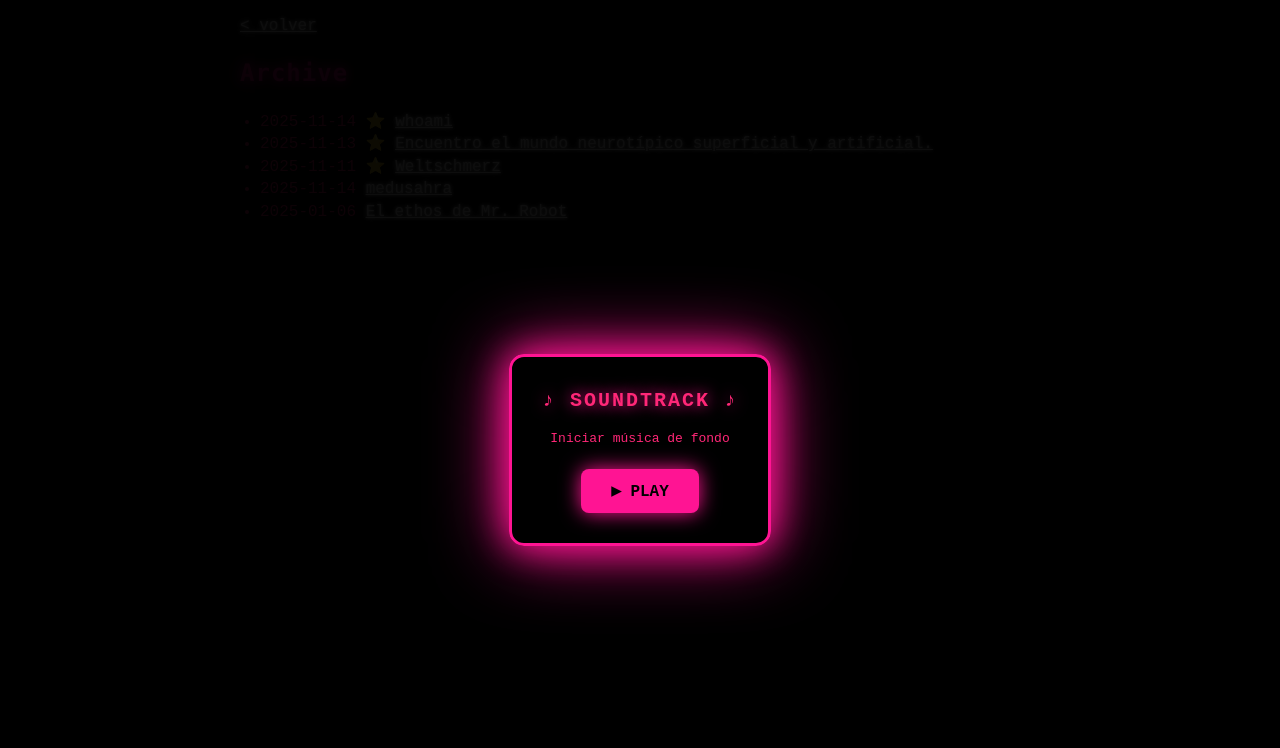
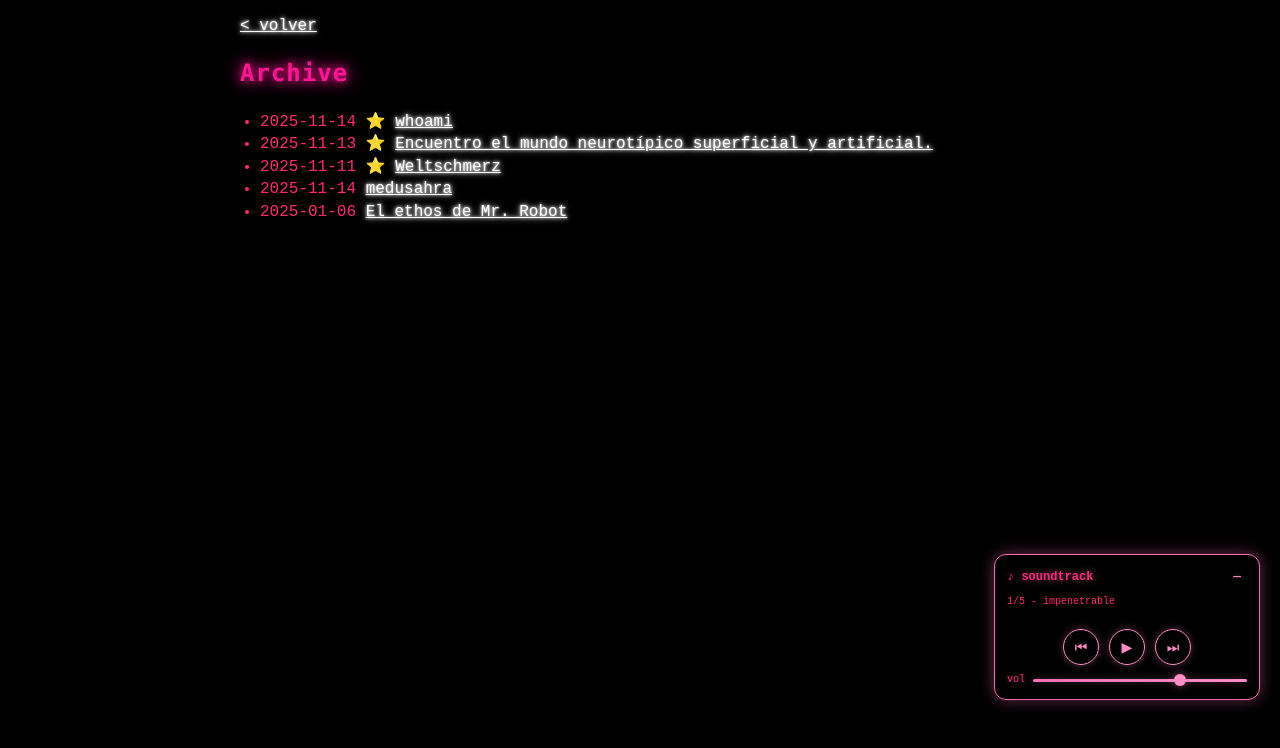
Before and after one commit to medusahra/medusahra.github.io, a Jekyll site: the page built from archive.md, in a window 1280 px wide. Shown: the top 748 px of the page. Built offline with Jekyll 4.4.1, drawn with Linux system fonts in a browser that asks for light colours.

Commit message:
Update default.html

```diff
--- a/_layouts/default.html
+++ b/_layouts/default.html
@@ -125,255 +125,194 @@ img {
   }
 }
 
-/* ===== OVERLAY INICIAL ===== */
-.player-overlay {
+/* ===== REPRODUCTOR MUSICAL ===== */
+.music-player {
   position: fixed;
-  top: 0;
-  left: 0;
-  width: 100%;
-  height: 100%;
+  bottom: 200px;
+  right: 20px;
   background: rgba(0, 0, 0, 0.95);
-  display: flex;
-  align-items: center;
-  justify-content: center;
-  z-index: 10000;
-  animation: glitchIn 0.5s ease-out;
+  border: 1.5px solid #ff6eb4;
+  border-radius: 12px;
+  padding: 12px;
+  box-shadow: 0 0 15px rgba(255, 110, 180, 0.4);
+  z-index: 9999;
+  font-family: monospace;
+  min-width: 240px;
+  max-width: 250px;
+  backdrop-filter: blur(10px);
+  transition: all 0.3s ease;
 }
 
-.player-overlay.hidden {
+.music-player:hover {
+  box-shadow: 0 0 25px rgba(255, 110, 180, 0.6);
+  border-color: #ff8dc7;
+}
+
+.music-player.minimized {
+  min-width: auto;
+  padding: 8px 12px;
+}
+
+.player-header {
+  display: flex;
+  justify-content: space-between;
+  align-items: center;
+  margin-bottom: 8px;
+}
+
+.player-title {
+  color: #ff8dc7;
+  font-size: 12px;
+  text-shadow: 0 0 8px rgba(255, 141, 199, 0.6);
+  font-weight: bold;
+}
+
+.minimize-btn {
+  background: none;
+  border: none;
+  color: #ff8dc7;
+  font-size: 16px;
+  cursor: pointer;
+  text-shadow: 0 0 5px rgba(255, 141, 199, 0.4);
+  transition: all 0.3s;
+  padding: 0;
+  width: 20px;
+  height: 20px;
+}
+
+.minimize-btn:hover {
+  text-shadow: 0 0 12px rgba(255, 141, 199, 0.8);
+  transform: scale(1.2);
+}
+
+.player-content {
+  display: block;
+}
+
+.player-content.hidden {
   display: none;
 }
 
-@keyframes glitchIn {
-  0% { opacity: 0; }
-  20% { opacity: 1; transform: translate(2px, 0); }
-  40% { transform: translate(-2px, 0); }
-  60% { transform: translate(2px, 0); }
-  80% { transform: translate(0, 0); }
-  100% { opacity: 1; transform: translate(0, 0); }
+.track-info {
+  color: #ffb3d9;
+  font-size: 10px;
+  margin-bottom: 8px;
+  height: 26px;
+  overflow: hidden;
+  text-overflow: ellipsis;
+  line-height: 1.3;
 }
 
-.player-welcome {
-  background: rgba(0, 0, 0, 0.98);
-  border: 3px solid #ff1493;
-  border-radius: 15px;
-  padding: 30px;
-  box-shadow: 0 0 30px #ff1493, 0 0 60px #ff1493;
-  text-align: center;
-  max-width: 350px;
-  animation: pulse 2s ease-in-out infinite;
+.controls {
+  display: flex;
+  justify-content: center;
+  gap: 10px;
+  margin-bottom: 8px;
 }
 
-@keyframes pulse {
-  0%, 100% { box-shadow: 0 0 30px #ff1493, 0 0 60px #ff1493; }
-  50% { box-shadow: 0 0 40px #ff1493, 0 0 80px #ff1493; }
-}
-
-.welcome-title {
-  color: #ff1493;
-  font-size: 20px;
-  text-shadow: 0 0 15px #ff1493;
-  font-weight: bold;
-  margin-bottom: 15px;
-  font-family: monospace;
-  letter-spacing: 2px;
-}
-
-.welcome-subtitle {
-  color: #ff2777;
-  font-size: 13px;
-  margin-bottom: 20px;
-  font-family: monospace;
-}
-
-.play-start-btn {
-  background: #ff1493;
-  color: #000;
-  border: none;
-  padding: 12px 30px;
-  font-size: 16px;
-  font-weight: bold;
-  border-radius: 8px;
-  cursor: pointer;
-  font-family: monospace;
-  box-shadow: 0 0 20px #ff1493;
-  transition: all 0.3s;
-}
-
-.play-start-btn:hover {
-  background: #fff;
-  box-shadow: 0 0 30px #ff1493, 0 0 50px #ff1493;
-  transform: scale(1.05);
-}
-
-/* ===== BARRA INFERIOR ===== */
-.music-bar {
-  position: fixed;
-  bottom: 0;
-  left: 0;
-  width: 100%;
-  background: linear-gradient(180deg, transparent, rgba(0, 0, 0, 0.98));
-  backdrop-filter: blur(10px);
-  border-top: 2px solid #ff1493;
-  padding: 8px 15px;
-  z-index: 9999;
-  display: none;
-  box-shadow: 0 -5px 30px rgba(255, 20, 147, 0.3);
-}
-
-.music-bar.visible {
-  display: flex;
-  align-items: center;
-  justify-content: space-between;
-  gap: 15px;
-  animation: slideUp 0.5s ease-out;
-}
-
-@keyframes slideUp {
-  from { transform: translateY(100%); opacity: 0; }
-  to { transform: translateY(0); opacity: 1; }
-}
-
-.bar-info {
-  flex: 1;
-  min-width: 0;
-}
-
-.bar-track {
-  color: #ff1493;
-  font-size: 11px;
-  text-shadow: 0 0 8px #ff1493;
-  font-weight: bold;
-  white-space: nowrap;
-  overflow: hidden;
-  text-overflow: ellipsis;
-}
-
-.bar-controls {
-  display: flex;
-  gap: 8px;
-  align-items: center;
-}
-
-.bar-btn {
+.control-btn {
   background: none;
-  border: 1.5px solid #ff1493;
-  color: #ff1493;
-  width: 32px;
-  height: 32px;
+  border: 1.5px solid #ff8dc7;
+  color: #ff8dc7;
+  width: 36px;
+  height: 36px;
   border-radius: 50%;
   cursor: pointer;
-  font-size: 12px;
+  font-size: 14px;
   transition: all 0.3s;
-  box-shadow: 0 0 8px rgba(255, 20, 147, 0.5);
+  box-shadow: 0 0 8px rgba(255, 141, 199, 0.3);
   display: flex;
   align-items: center;
   justify-content: center;
   padding: 0;
 }
 
-.bar-btn:hover {
-  background: #ff1493;
+.control-btn:hover {
+  background: #ff8dc7;
   color: #000;
-  box-shadow: 0 0 15px #ff1493;
+  box-shadow: 0 0 15px rgba(255, 141, 199, 0.6);
   transform: scale(1.1);
 }
 
-.bar-volume {
+.control-btn:active {
+  transform: scale(0.95);
+}
+
+.volume-control {
   display: flex;
   align-items: center;
-  gap: 6px;
+  gap: 8px;
+  margin-top: 8px;
 }
 
-.bar-volume-slider {
-  width: 80px;
+.volume-label {
+  color: #ff8dc7;
+  font-size: 10px;
+  text-shadow: 0 0 5px rgba(255, 141, 199, 0.4);
+}
+
+.volume-slider {
+  flex: 1;
   height: 3px;
   -webkit-appearance: none;
   appearance: none;
-  background: #ff1493;
+  background: linear-gradient(90deg, #ff6eb4, #ff8dc7);
   outline: none;
   border-radius: 2px;
-  box-shadow: 0 0 8px rgba(255, 20, 147, 0.5);
+  box-shadow: 0 0 6px rgba(255, 141, 199, 0.3);
 }
 
-.bar-volume-slider::-webkit-slider-thumb {
+.volume-slider::-webkit-slider-thumb {
   -webkit-appearance: none;
   appearance: none;
-  width: 10px;
-  height: 10px;
-  background: #ff1493;
+  width: 12px;
+  height: 12px;
+  background: #ff8dc7;
   cursor: pointer;
   border-radius: 50%;
-  box-shadow: 0 0 8px #ff1493;
+  box-shadow: 0 0 8px rgba(255, 141, 199, 0.5);
 }
 
-.bar-volume-slider::-moz-range-thumb {
-  width: 10px;
-  height: 10px;
-  background: #ff1493;
+.volume-slider::-moz-range-thumb {
+  width: 12px;
+  height: 12px;
+  background: #ff8dc7;
   cursor: pointer;
   border-radius: 50%;
-  box-shadow: 0 0 8px #ff1493;
+  box-shadow: 0 0 8px rgba(255, 141, 199, 0.5);
   border: none;
 }
 
-.bar-expand {
-  background: none;
-  border: none;
-  color: #ff1493;
-  font-size: 14px;
-  cursor: pointer;
-  text-shadow: 0 0 8px #ff1493;
-  padding: 5px;
-  transition: all 0.3s;
-}
-
-.bar-expand:hover {
-  text-shadow: 0 0 15px #ff1493;
-  transform: scale(1.2);
-}
-
-/* MÓVIL */
 @media (max-width: 600px) {
-  .player-welcome {
-    max-width: 90%;
-    padding: 25px 20px;
+  .music-player {
+    bottom: 180px;
+    right: 10px;
+    min-width: 240px;
+    max-width: 260px;
+    padding: 10px;
   }
 
-  .welcome-title {
-    font-size: 18px;
+  .player-title {
+    font-size: 11px;
   }
 
-  .welcome-subtitle {
+  .minimize-btn {
+    font-size: 14px;
+  }
+
+  .control-btn {
+    width: 32px;
+    height: 32px;
     font-size: 12px;
   }
 
-  .play-start-btn {
-    padding: 10px 25px;
-    font-size: 14px;
+  .track-info {
+    font-size: 9px;
+    height: 24px;
   }
 
-  .music-bar {
-    padding: 6px 10px;
-    flex-wrap: wrap;
-  }
-
-  .bar-track {
-    font-size: 10px;
-  }
-
-  .bar-btn {
-    width: 28px;
-    height: 28px;
-    font-size: 11px;
-  }
-
-  .bar-volume {
-    display: none;
-  }
-
-  .bar-expand {
-    font-size: 12px;
+  .controls {
+    gap: 8px;
   }
 }
   </style>
@@ -390,30 +329,26 @@ img {
 <body>
   {{ content }}
 
-  <!-- Overlay inicial -->
-  <div class="player-overlay" id="playerOverlay">
-    <div class="player-welcome">
-      <div class="welcome-title">♪ SOUNDTRACK ♪</div>
-      <div class="welcome-subtitle">Iniciar música de fondo</div>
-      <button class="play-start-btn" id="playStartBtn">▶ PLAY</button>
+  <!-- Reproductor Musical -->
+  <div class="music-player" id="musicPlayer">
+    <div class="player-header">
+      <span class="player-title">♪ soundtrack</span>
+      <button class="minimize-btn" id="minimizeBtn" title="Minimizar">−</button>
     </div>
-  </div>
-
-  <!-- Barra inferior -->
-  <div class="music-bar" id="musicBar">
-    <div class="bar-info">
-      <div class="bar-track" id="barTrack">♪ Cargando...</div>
+    <div class="player-content" id="playerContent">
+      <div class="track-info" id="trackInfo">
+        click play para comenzar
+      </div>
+      <div class="controls">
+        <button class="control-btn" id="prevBtn" title="Anterior">⏮</button>
+        <button class="control-btn" id="playBtn" title="Play">▶</button>
+        <button class="control-btn" id="nextBtn" title="Siguiente">⏭</button>
+      </div>
+      <div class="volume-control">
+        <span class="volume-label">vol</span>
+        <input type="range" class="volume-slider" id="volumeSlider" min="0" max="100" value="70">
+      </div>
     </div>
-    <div class="bar-controls">
-      <button class="bar-btn" id="barPrevBtn" title="Anterior">⏮</button>
-      <button class="bar-btn" id="barPlayBtn" title="Pause">⏸</button>
-      <button class="bar-btn" id="barNextBtn" title="Siguiente">⏭</button>
-    </div>
-    <div class="bar-volume">
-      <span style="color: #ff1493; font-size: 10px;">♪</span>
-      <input type="range" class="bar-volume-slider" id="barVolumeSlider" min="0" max="100" value="70">
-    </div>
-    <button class="bar-expand" id="barExpand" title="Cerrar">✕</button>
   </div>
 
   <script>
@@ -430,86 +365,137 @@ img {
     let isPlaying = false;
     const audio = new Audio();
 
-    const playerOverlay = document.getElementById('playerOverlay');
-    const playStartBtn = document.getElementById('playStartBtn');
-    const musicBar = document.getElementById('musicBar');
-    const barTrack = document.getElementById('barTrack');
-    const barPlayBtn = document.getElementById('barPlayBtn');
-    const barPrevBtn = document.getElementById('barPrevBtn');
-    const barNextBtn = document.getElementById('barNextBtn');
-    const barVolumeSlider = document.getElementById('barVolumeSlider');
-    const barExpand = document.getElementById('barExpand');
+    const playBtn = document.getElementById('playBtn');
+    const prevBtn = document.getElementById('prevBtn');
+    const nextBtn = document.getElementById('nextBtn');
+    const trackInfo = document.getElementById('trackInfo');
+    const volumeSlider = document.getElementById('volumeSlider');
+    const minimizeBtn = document.getElementById('minimizeBtn');
+    const playerContent = document.getElementById('playerContent');
+    const musicPlayer = document.getElementById('musicPlayer');
 
-    // Cargar primer track
-    audio.src = playlist[0].file;
-    audio.volume = 0.7;
+    // Restaurar estado desde sessionStorage
+    function restorePlayerState() {
+      const savedTrack = sessionStorage.getItem('currentTrack');
+      const savedTime = sessionStorage.getItem('currentTime');
+      const savedPlaying = sessionStorage.getItem('isPlaying');
+      const savedVolume = sessionStorage.getItem('volume');
 
-    // Actualizar info
-    function updateTrackInfo() {
-      barTrack.textContent = `♪ ${currentTrack + 1}/${playlist.length} - ${playlist[currentTrack].name}`;
+      if (savedTrack !== null) {
+        currentTrack = parseInt(savedTrack);
+      }
+
+      audio.src = playlist[currentTrack].file;
+
+      if (savedVolume !== null) {
+        audio.volume = parseFloat(savedVolume);
+        volumeSlider.value = audio.volume * 100;
+      } else {
+        audio.volume = 0.7;
+      }
+
+      if (savedTime !== null) {
+        audio.currentTime = parseFloat(savedTime);
+      }
+
+      updateTrackInfo();
+
+      if (savedPlaying === 'true') {
+        audio.play().then(() => {
+          playBtn.textContent = '⏸';
+          isPlaying = true;
+        }).catch(() => {
+          // Si falla autoplay, no pasa nada
+        });
+      }
     }
 
-    // Botón inicial PLAY
-    playStartBtn.addEventListener('click', () => {
-      audio.play();
-      isPlaying = true;
-      playerOverlay.classList.add('hidden');
-      musicBar.classList.add('visible');
-      updateTrackInfo();
-    });
+    // Guardar estado
+    function savePlayerState() {
+      sessionStorage.setItem('currentTrack', currentTrack);
+      sessionStorage.setItem('currentTime', audio.currentTime);
+      sessionStorage.setItem('isPlaying', isPlaying);
+      sessionStorage.setItem('volume', audio.volume);
+    }
+
+    // Guardar estado cada segundo mientras reproduce
+    setInterval(() => {
+      if (isPlaying) {
+        savePlayerState();
+      }
+    }, 1000);
+
+    // Actualizar info del track
+    function updateTrackInfo() {
+      trackInfo.textContent = `${currentTrack + 1}/${playlist.length} - ${playlist[currentTrack].name}`;
+    }
 
     // Play/Pause
-    barPlayBtn.addEventListener('click', () => {
+    playBtn.addEventListener('click', () => {
       if (isPlaying) {
         audio.pause();
-        barPlayBtn.textContent = '▶';
+        playBtn.textContent = '▶';
         isPlaying = false;
       } else {
         audio.play();
-        barPlayBtn.textContent = '⏸';
+        playBtn.textContent = '⏸';
         isPlaying = true;
+        updateTrackInfo();
       }
+      savePlayerState();
     });
 
     // Anterior
-    barPrevBtn.addEventListener('click', () => {
+    prevBtn.addEventListener('click', () => {
       currentTrack = (currentTrack - 1 + playlist.length) % playlist.length;
       audio.src = playlist[currentTrack].file;
       if (isPlaying) audio.play();
       updateTrackInfo();
+      savePlayerState();
     });
 
     // Siguiente
-    barNextBtn.addEventListener('click', () => {
+    nextBtn.addEventListener('click', () => {
       currentTrack = (currentTrack + 1) % playlist.length;
       audio.src = playlist[currentTrack].file;
       if (isPlaying) audio.play();
       updateTrackInfo();
+      savePlayerState();
     });
 
-    // Auto-next
+    // Auto-next cuando termina
     audio.addEventListener('ended', () => {
       currentTrack = (currentTrack + 1) % playlist.length;
       audio.src = playlist[currentTrack].file;
       audio.play();
       updateTrackInfo();
+      savePlayerState();
     });
 
-    // Volumen
-    barVolumeSlider.addEventListener('input', (e) => {
+    // Control de volumen
+    volumeSlider.addEventListener('input', (e) => {
       audio.volume = e.target.value / 100;
+      savePlayerState();
     });
 
-    // Cerrar barra
-    barExpand.addEventListener('click', () => {
-      audio.pause();
-      isPlaying = false;
-      musicBar.classList.remove('visible');
-      playerOverlay.classList.remove('hidden');
-      barPlayBtn.textContent = '▶';
+    // Minimizar/Maximizar
+    let isMinimized = false;
+    minimizeBtn.addEventListener('click', () => {
+      if (isMinimized) {
+        playerContent.classList.remove('hidden');
+        musicPlayer.classList.remove('minimized');
+        minimizeBtn.textContent = '−';
+        isMinimized = false;
+      } else {
+        playerContent.classList.add('hidden');
+        musicPlayer.classList.add('minimized');
+        minimizeBtn.textContent = '+';
+        isMinimized = true;
+      }
     });
 
-    updateTrackInfo();
+    // Restaurar estado al cargar
+    restorePlayerState();
   </script>
 </body>
 </html>
```
